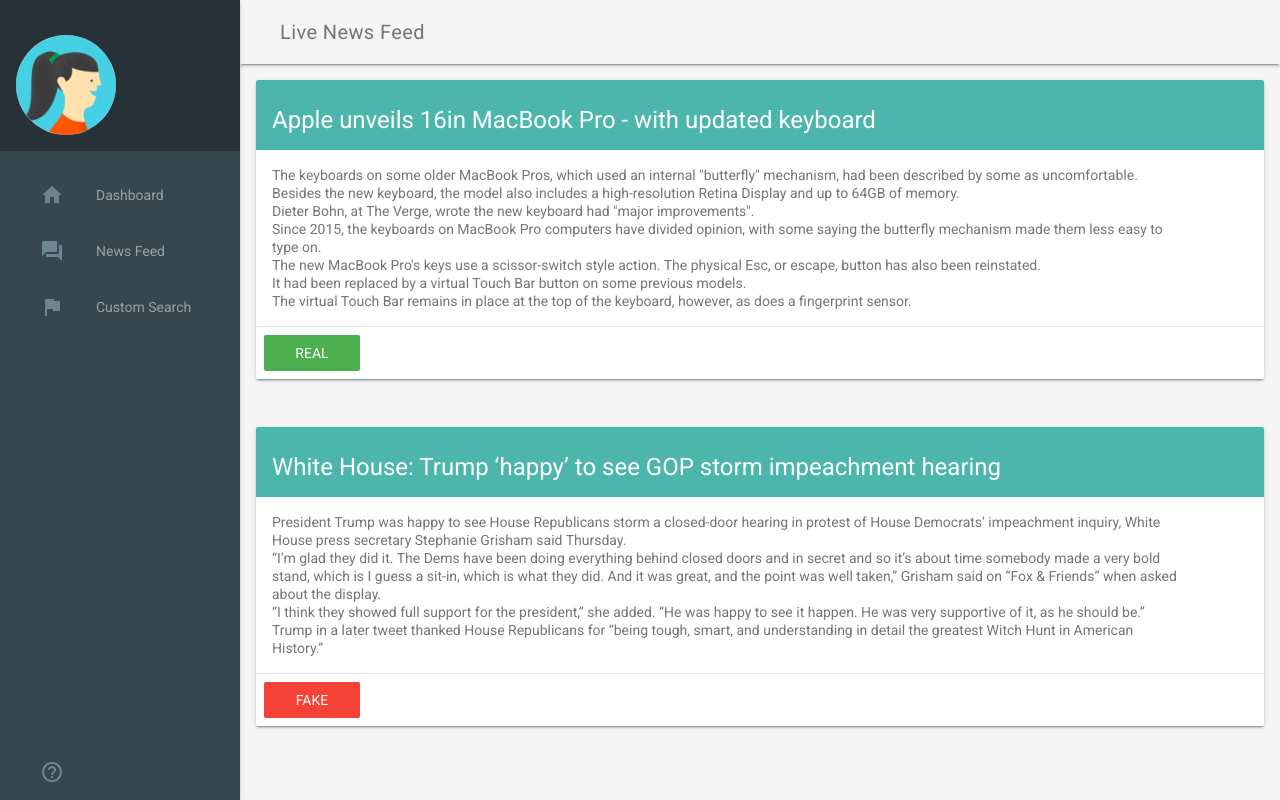
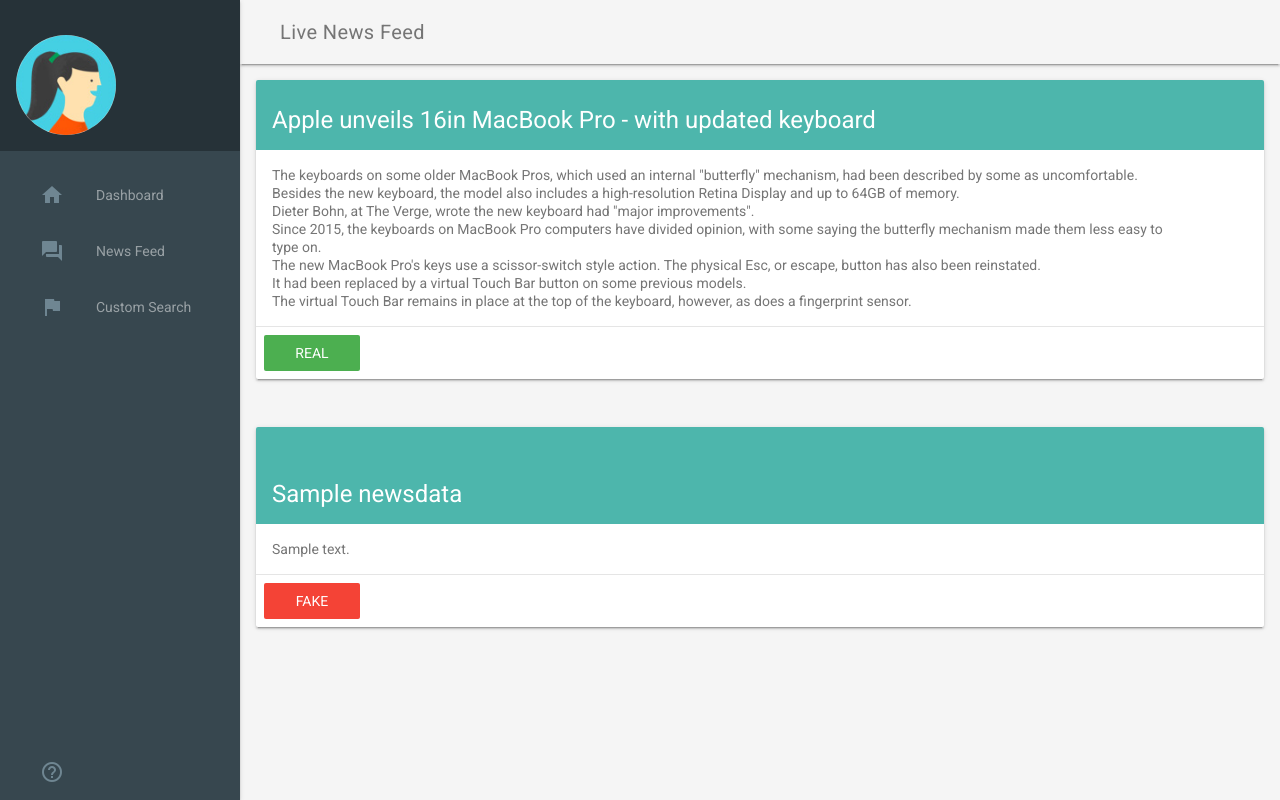
Before and after one commit to inderpartap/fact.err, a Flask app: page /news in a window 1280 px wide. Run offline with Flask 2, Linux system fonts and the light colour scheme; a database or web service that is not in the repository returns one stand-in record (values such as "Sample title").

Commit message:
API calls every 30 minutes and adds to Mongo if the news is new. Also updates the /news page
Former-commit-id: 0861a6d54e4bda0ef75a45158c6752ad9853f601

```diff
--- a/frontend/requirements.txt
+++ b/frontend/requirements.txt
@@ -1,2 +1,4 @@
 flask
 pymongo
+apscheduler==2.1.2
+requests
--- a/frontend/server.py
+++ b/frontend/server.py
@@ -21,25 +21,23 @@
 			'language=en&'
 			'category=general&'
 			'pageSize=1&'
+			'page=1&'
 			'apiKey=944fd308bb7a49798093550409b3c2b9')
 	response = requests.get(url)
 	response_dict =response.json()
 
 	data_dict = {}
-	data_dict['title'] = dict['articles'][0]['title']
-	data_dict['description'] = dict['articles'][0]['content']
-	data_dict['url'] = dict['articles'][0]['url']
-	data_dict['publishedAt'] = dict['articles'][0]['publishedAt']
-	collection.insert_one(data_dict)
+	article_dict = response_dict['articles'][0]
+	data_dict['title'] = article_dict['title']
+	data_dict['description'] = article_dict['description']
+	data_dict['url'] = article_dict['url']
+	data_dict['publishedAt'] = article_dict['publishedAt']
+	print (data_dict)
+	query = {'title':'data_dict["title"]'}
+	collection.update_one(query, data_dict, upsert=True);
+	# collection.insert_one(data_dict)
 
 schedule.add_interval_job(fetch_real_news, minutes=1)
-
-# post = {"_id": 0, "title": "this is news title", "body": "body of news"}
-# collection.insert_one(post)
-
-# result = collection.find({"title": "this is news title"})
-# for i in result:
-# 	print (i)
 
 @app.route("/")
 @app.route("/dashboard")
@@ -49,7 +47,8 @@
 
 @app.route("/news")
 def news():
-	return render_template("news.html", message="News Feed");
+	results = collection.find({})
+	return render_template("news.html", message="News Feed", news_list = results);
 
 @app.route("/search")
 def search():
--- a/frontend/templates/news.html
+++ b/frontend/templates/news.html
@@ -125,24 +125,24 @@
 
           </div>
 
+          {% for news in news_list %}
+
           <div class="demo-cards mdl-cell mdl-cell--12-col mdl-cell--8-col-tablet mdl-grid mdl-grid--no-spacing">
             <div class="demo-updates mdl-card mdl-shadow--2dp mdl-cell mdl-cell--4-col mdl-cell--4-col-tablet mdl-cell--12-col-desktop">
               <div class="mdl-card__title mdl-card--expand mdl-color--teal-300">
-                <h2 class="mdl-card__title-text">White House: Trump ‘happy’ to see GOP storm impeachment hearing</h2>
+                <h2 class="mdl-card__title-text">{{ news['title'] }}</h2>
               </div>
               <div class="mdl-card__supporting-text mdl-color-text--grey-600">
-                President Trump was happy to see House Republicans storm a closed-door hearing in protest of House Democrats’ impeachment inquiry, White House press secretary Stephanie Grisham said Thursday.<br>
-                “I’m glad they did it. The Dems have been doing everything behind closed doors and in secret and so it’s about time somebody made a very bold stand, which is I guess a sit-in, which is what they did. And it was great, and the point was well taken,” Grisham said on “Fox & Friends” when asked about the display.<br>
-                “I think they showed full support for the president,” she added. “He was happy to see it happen. He was very supportive of it, as he should be.”<br>
-                Trump in a later tweet thanked House Republicans for “being tough, smart, and understanding in detail the greatest Witch Hunt in American History.”<br>
+               {{ news['description'] }}
               </div>
               <div class="mdl-card__actions mdl-card--border">
                 <a href="#" class="mdl-button mdl-js-button mdl-js-ripple-effect" style="background-color:#F44336; color:#fff">Fake</a>
               </div>
             </div>
             <div class="demo-separator mdl-cell--1-col"></div>
+          </div>
+          {% endfor %}
 
-          </div>
         </div>
       </main>
     </div>
```
